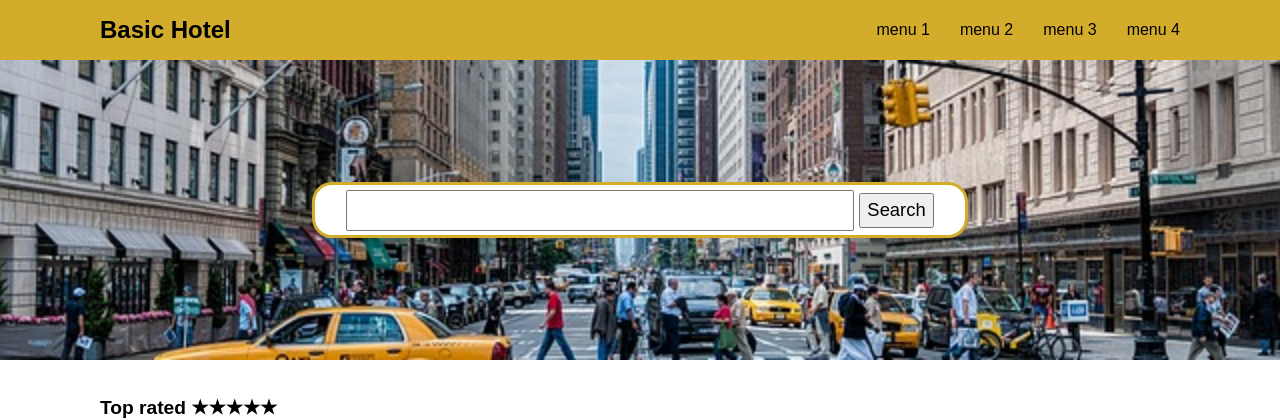
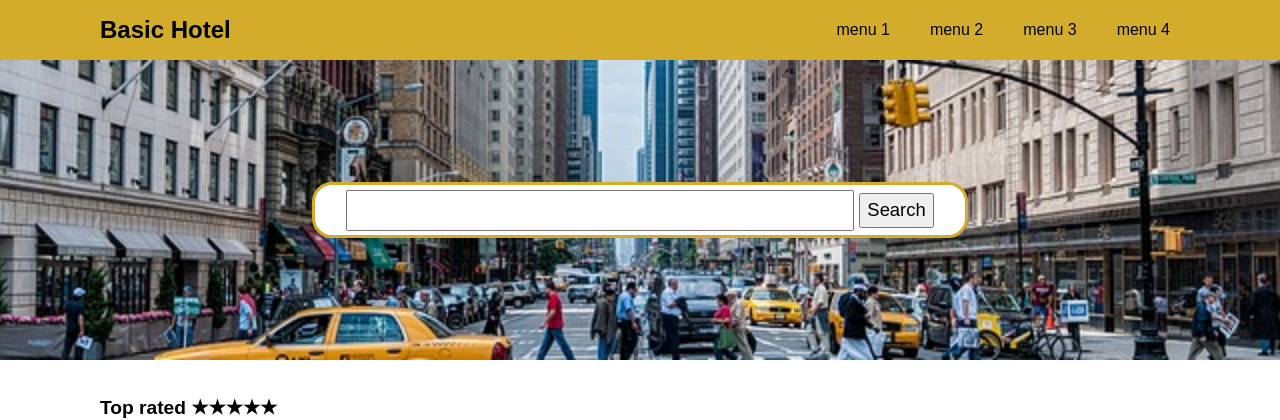
Before and after one commit to devjhwan/COW, a PHP site: page / in a window 1280 px wide. Shown: the top 420 px of the page. Run offline with PHP 8.4, Linux system fonts and the light colour scheme.

Commit message:
minor changes to css

```diff
--- a/Session1/Part1/index.css
+++ b/Session1/Part1/index.css
@@ -6,8 +6,6 @@
 
 body {
 	font-family: Arial, Helvetica, sans-serif;
-	width: 100%;
-	margin-top: 50px;
 	min-width: 800px;
 	margin: 0px;
 }
@@ -29,10 +27,16 @@ header {
 .head-menu {
 	display: flex;
 	justify-content: space-between;
-	gap: 30px
+	gap: 20px
 }
 .head-menu p{
 	align-content: center;
+	margin: 0px;
+	padding-inline: 10px;
+	margin-block: 5px;
+}
+.head-menu p:hover {
+	background-color: #C0A02B;
 }
 
 .searching {
```
